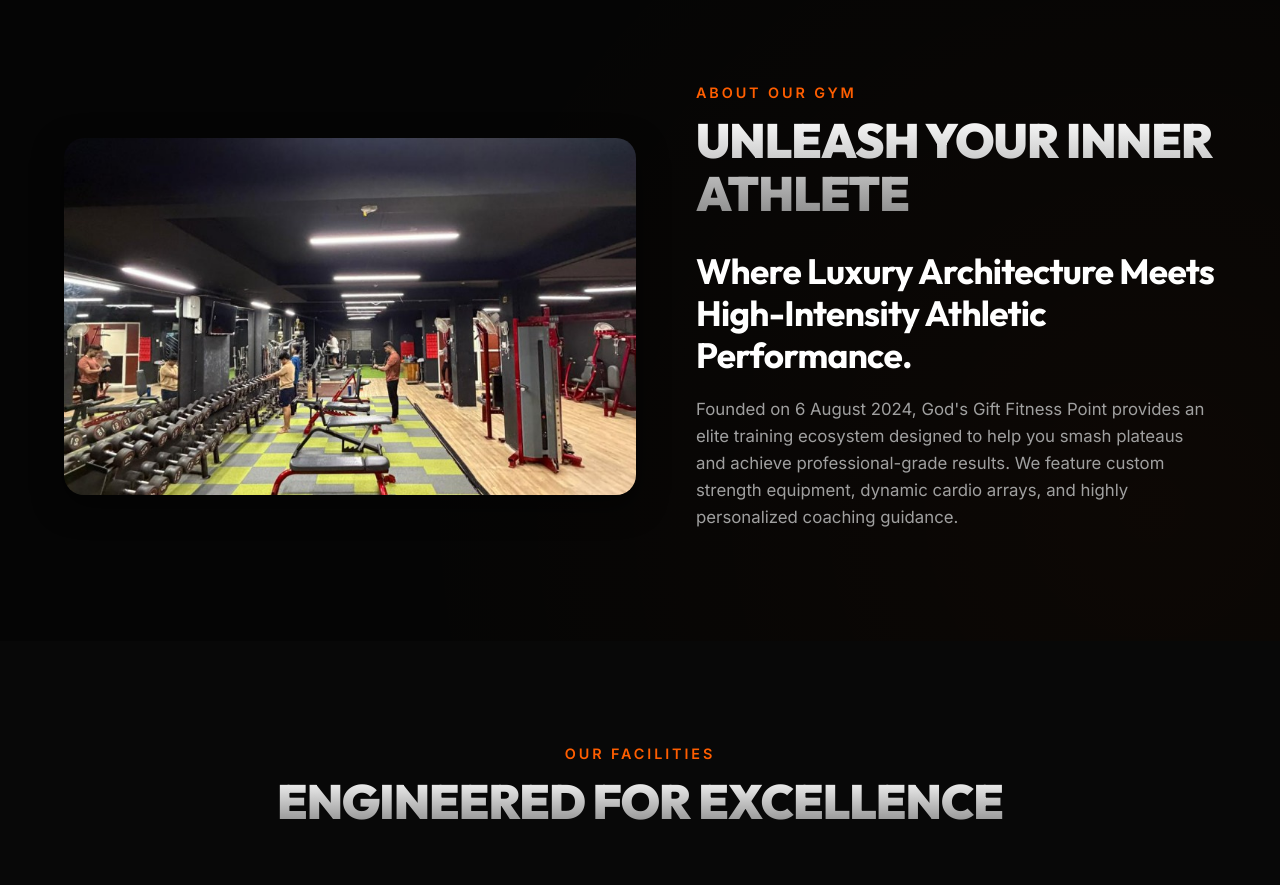
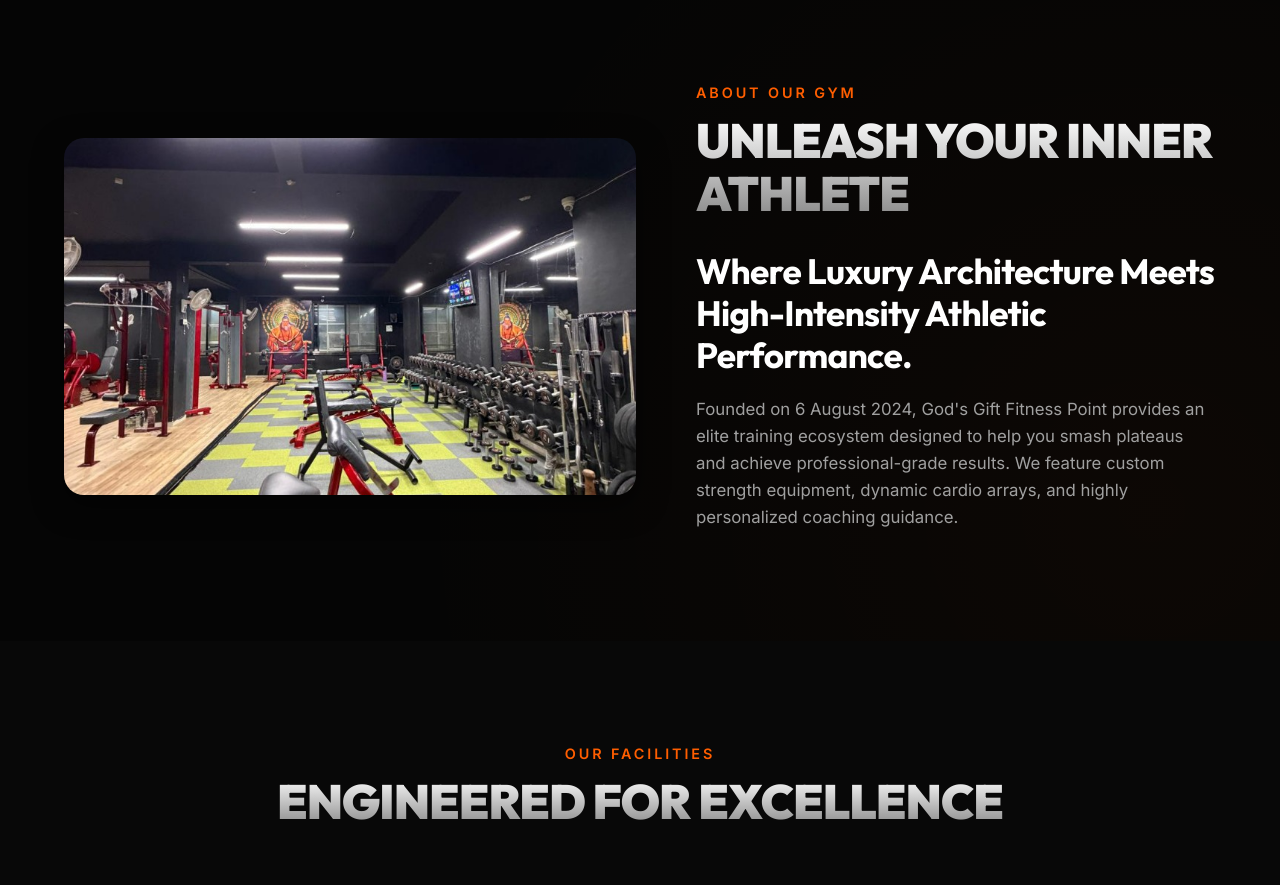
Before and after one commit to sahanavibhute/godsgiftfitnesspoint, a website: page index.html in a window 1280 px wide. Shown: the part 820-1705 px from the top of the page. Drawn offline with nearby package versions, Linux system fonts and the light colour scheme.

Commit message:
Update About Our Gym section main image to the wide angle gym floor shot showing benches and dumbbell racks

```diff
--- a/index.html
+++ b/index.html
@@ -83,7 +83,7 @@
         <div class="container">
             <div class="about-grid">
                 <div class="about-visual reveal">
-                    <img src="assets/gym-interior-v3.jpg" alt="God's Gift Fitness Point Zone" class="about-image">
+                    <img src="assets/gym-interior-v4.jpg" alt="God's Gift Fitness Point Zone" class="about-image">
                 </div>
                 <div class="about-content reveal reveal-delay-1">
                     <div class="section-header" style="text-align: left; margin-bottom: 30px;">
```
Also changed, not shown: assets/gym-interior-v4.jpg (added).
